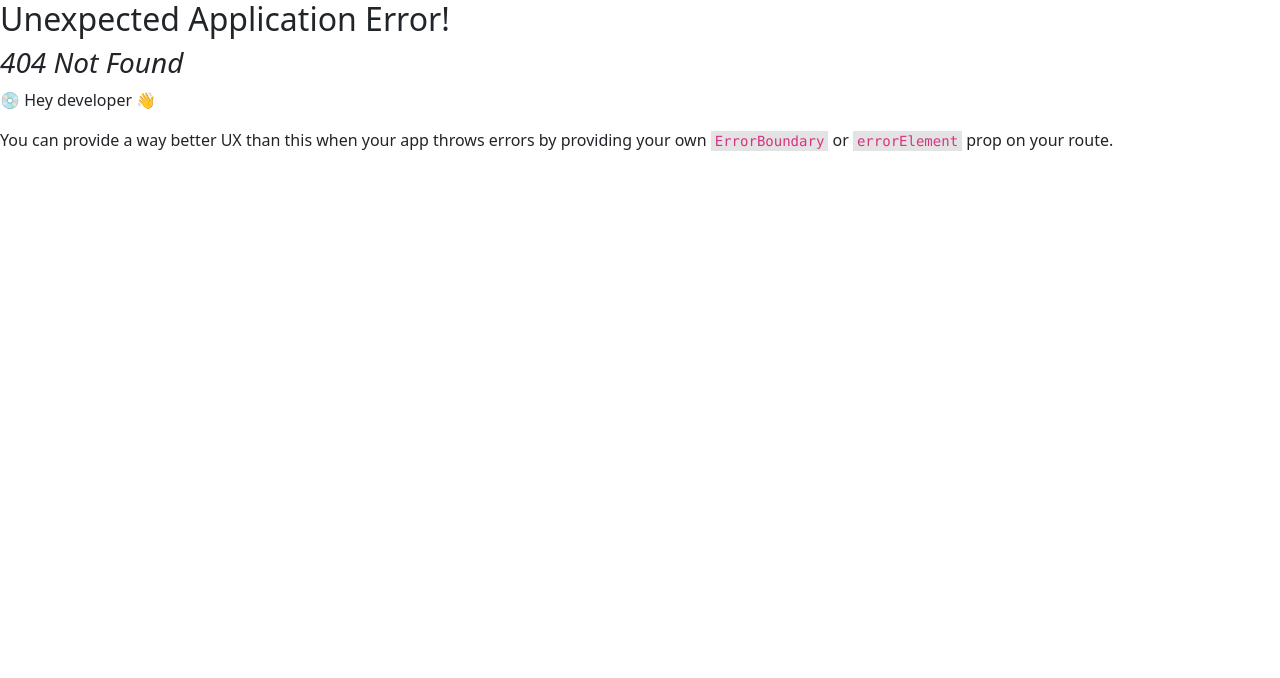
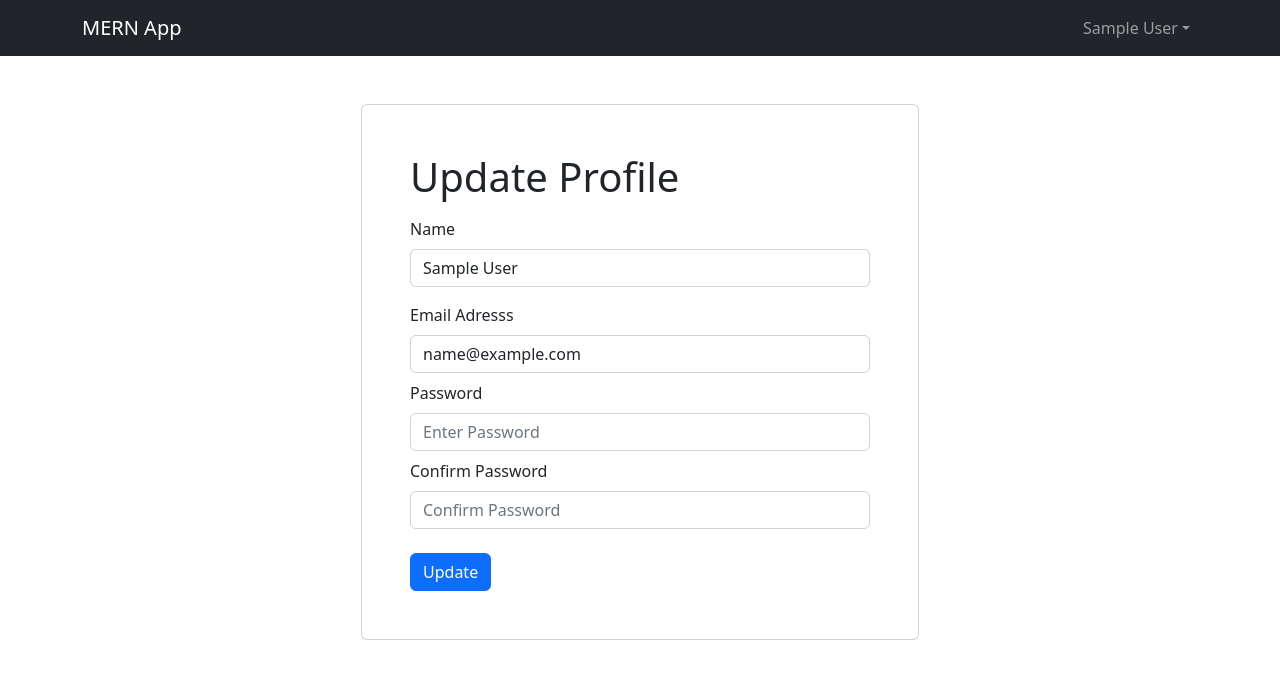
Before and after one commit to Mackowi/mern-auth-app, a React (Vite) app in the folder frontend/: page /profile in a window 1280 px wide. Before the commit this address had no page. Shown: the top 678 px of the page. Built offline with nearby package versions, Linux system fonts and the light colour scheme; sample sign-in values are in the browser's storage.

Commit message:
update profile added

```diff
--- /dev/null
+++ b/frontend/src/components/PrivateRoute.jsx
@@ -0,0 +1,10 @@
+import { Navigate, Outlet } from 'react-router-dom';
+import { useSelector } from 'react-redux';
+
+const PrivateRoute = () => {
+  const { userInfo } = useSelector((state) => state.auth);
+
+  return userInfo ? <Outlet /> : <Navigate to='/login' replace />;
+};
+
+export default PrivateRoute;
--- a/frontend/src/main.jsx
+++ b/frontend/src/main.jsx
@@ -11,6 +11,8 @@ import 'bootstrap/dist/css/bootstrap.min.css';
 import Homescreen from './screens/HomeScreen.jsx';
 import LoginScreen from './screens/LoginScreen.jsx';
 import RegisterScreen from './screens/RegisterScreen.jsx';
+import ProfileScreen from './screens/ProfileScreen.jsx';
+import PrivateRoute from './components/PrivateRoute.jsx';
 import store from './store.js';
 import { Provider } from 'react-redux';
 
@@ -20,6 +22,10 @@ const router = createBrowserRouter(
       <Route index={true} path='/' element={<Homescreen />} />
       <Route path='/login' element={<LoginScreen />} />
       <Route path='/register' element={<RegisterScreen />} />
+      {/* Private Routes */}
+      <Route path='' element={<PrivateRoute/>}>
+        <Route path='/profile' element={<ProfileScreen />} />
+      </Route>
     </Route>
   )
 );
--- /dev/null
+++ b/frontend/src/screens/ProfileScreen.jsx
@@ -0,0 +1,108 @@
+import { useState, useEffect } from 'react';
+import { Link, useNavigate } from 'react-router-dom';
+import { Form, Button } from 'react-bootstrap';
+import FormContainer from '../components/FormContainer';
+import { useDispatch, useSelector } from 'react-redux';
+import { toast } from 'react-toastify';
+import { setCredentials } from '../slices/authSlice';
+import { useUpdateUserMutation } from '../slices/usersApiSlice';
+import Loader from '../components/Loader';
+
+const ProfileScreen = () => {
+  const [name, setName] = useState('');
+  const [email, setEmail] = useState('');
+  const [password, setPassword] = useState('');
+  const [confirmPassword, setConfirmPassword] = useState('');
+
+  const navigate = useNavigate();
+  const dispatch = useDispatch();
+
+  const { userInfo } = useSelector((state) => state.auth);
+
+  const [updateProfile, { isLoading }] = useUpdateUserMutation();
+
+  useEffect(() => {
+    setName(userInfo.name);
+    setEmail(userInfo.email);
+  }, [userInfo.setName, userInfo.setEmail]);
+
+  const submitHandler = async (e) => {
+    e.preventDefault();
+    if (password !== confirmPassword) {
+      toast.error('Passwords do not match');
+    } else {
+      try {
+        const res = await updateProfile({
+          _id: userInfo._id,
+          name,
+          email,
+          password,
+        }).unwrap();
+        dispatch(setCredentials({ res }));
+        toast.success('Profile updated');
+      } catch (err) {
+        toast.error(err?.data?.message || err.error);
+      }
+    }
+  };
+
+  return (
+    <FormContainer>
+      <h1>Update Profile</h1>
+
+      <Form.Group className='my-2' controlId='name'>
+        <Form.Label>Name</Form.Label>
+        <Form.Control
+          type='name'
+          placeholder='Enter Name'
+          value={name}
+          onChange={(e) => setName(e.target.value)}
+        ></Form.Control>
+      </Form.Group>
+
+      <Form onSubmit={submitHandler}>
+        <Form.Group className='my-2' controlId='email'>
+          <Form.Label>Email Adresss</Form.Label>
+          <Form.Control
+            type='email'
+            placeholder='Enter Email'
+            value={email}
+            onChange={(e) => setEmail(e.target.value)}
+          ></Form.Control>
+        </Form.Group>
+
+        <Form.Group className='my-2' controlId='password'>
+          <Form.Label>Password</Form.Label>
+          <Form.Control
+            type='password'
+            placeholder='Enter Password'
+            value={password}
+            onChange={(e) => setPassword(e.target.value)}
+          ></Form.Control>
+        </Form.Group>
+
+        <Form.Group className='my-2' controlId='confirmPassword'>
+          <Form.Label>Confirm Password</Form.Label>
+          <Form.Control
+            type='password'
+            placeholder='Confirm Password'
+            value={confirmPassword}
+            onChange={(e) => setConfirmPassword(e.target.value)}
+          ></Form.Control>
+        </Form.Group>
+
+        {isLoading && (
+          <>
+            <Loader />
+          </>
+        )}
+
+        <Button type='submit' variant='primary' className='mt-3'>
+          Update
+        </Button>
+      </Form>
+    </FormContainer>
+  );
+};
+
+export default ProfileScreen;
--- a/frontend/src/slices/usersApiSlice.js
+++ b/frontend/src/slices/usersApiSlice.js
@@ -23,8 +23,19 @@ export const usersApiSlice = apiSlice.injectEndpoints({
         method: 'POST',
       }),
     }),
+    updateUser: builder.mutation({
+      query: (data) => ({
+        url: `${USERS_URL}/profile`,
+        method: 'PUT',
+        body: data,
+      }),
+    }),
   }),
 });
 
-export const { useLoginMutation, useLogoutMutation, useRegisterMutation } =
-  usersApiSlice;
+export const {
+  useLoginMutation,
+  useLogoutMutation,
+  useRegisterMutation,
+  useUpdateUserMutation,
+} = usersApiSlice;
```
